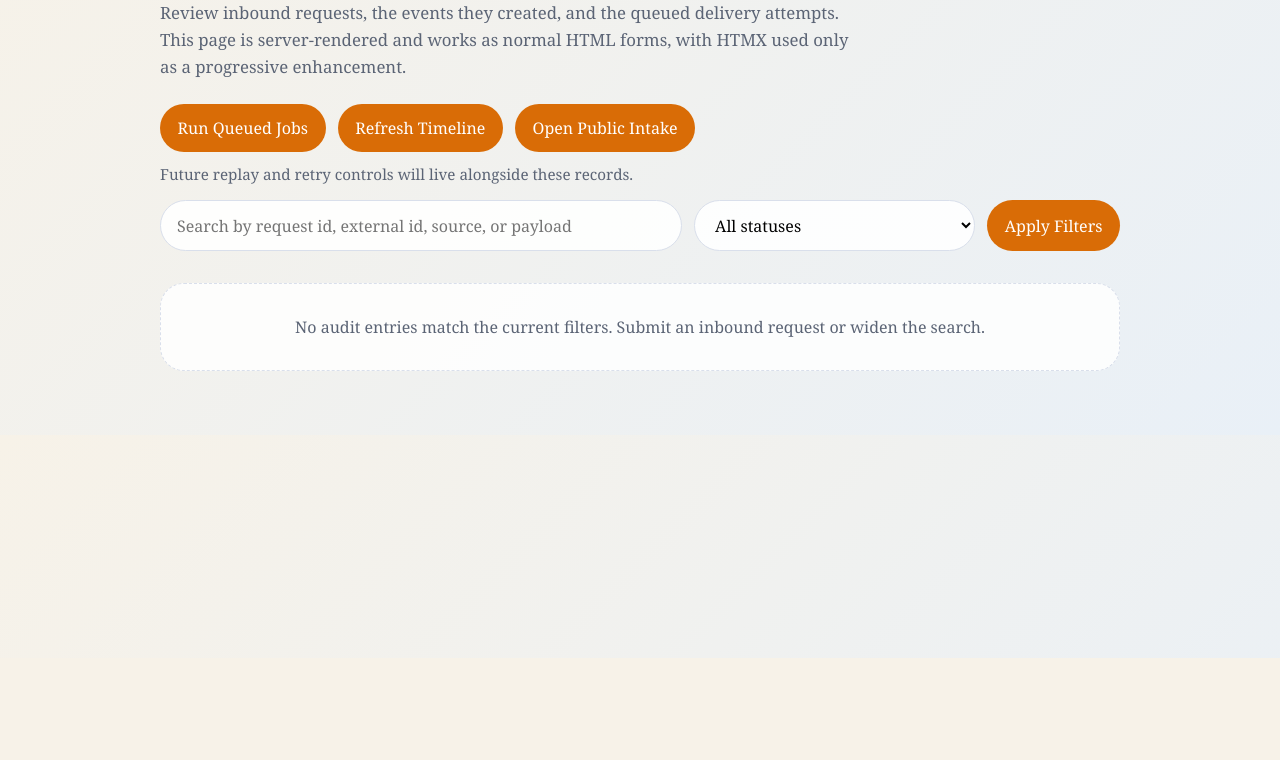
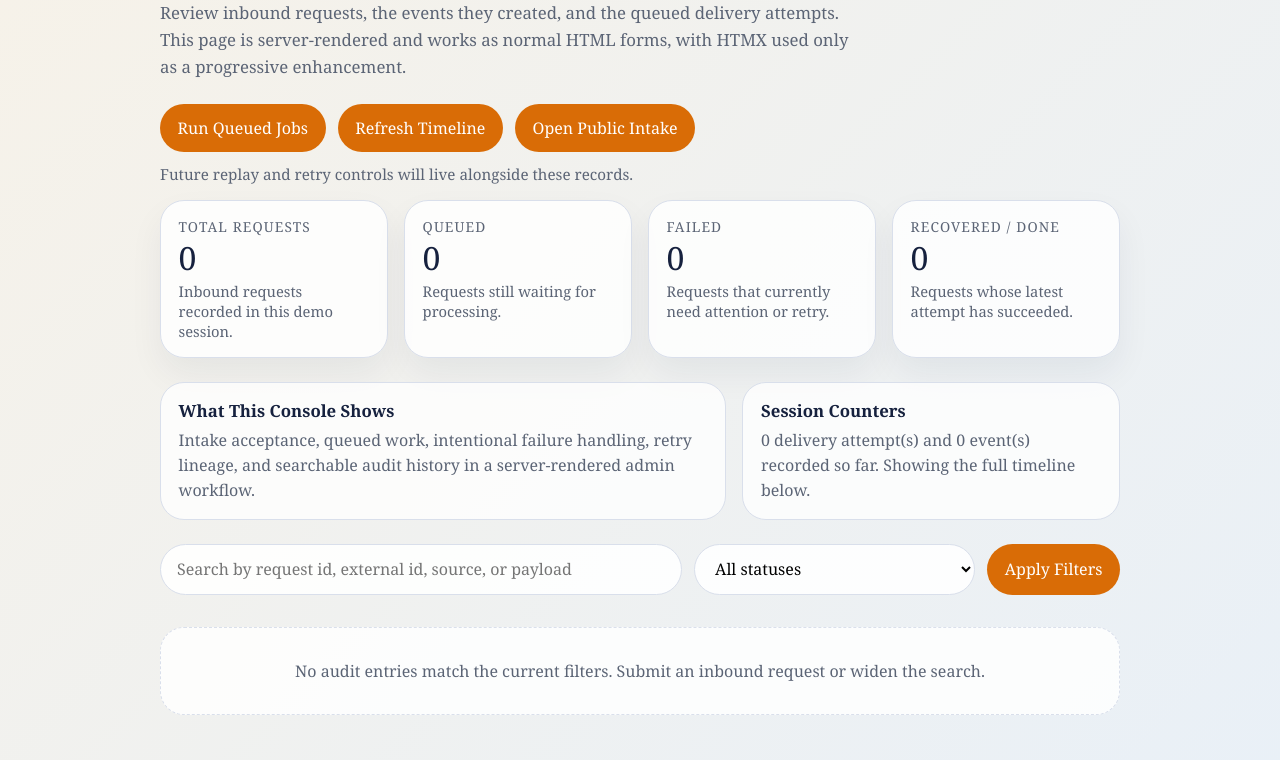
Before and after one commit to lukecode0/OpsBridge, a FastAPI app: page /admin/audit in a window 1280 px wide. Shown: the part 142-902 px from the top of the page. Before the commit the page ends 800 px from the top, so only its background shows below. Run offline with FastAPI, Linux system fonts and the light colour scheme.

Commit message:
Add admin dashboard summary metrics

```diff
--- a/app/templates/admin/audit.html
+++ b/app/templates/admin/audit.html
@@ -110,6 +110,80 @@
           grid-template-columns: 1fr;
         }
       }
+
+      .dashboard {
+        display: grid;
+        gap: 1rem;
+        grid-template-columns: repeat(4, minmax(0, 1fr));
+        margin-bottom: 1.5rem;
+      }
+
+      .metric {
+        background: rgba(255, 255, 255, 0.84);
+        border: 1px solid var(--line);
+        border-radius: 24px;
+        padding: 1rem 1.1rem;
+        box-shadow: 0 16px 34px rgba(22, 33, 62, 0.06);
+      }
+
+      .metric-label {
+        margin: 0 0 0.35rem;
+        color: var(--muted);
+        font-size: 0.86rem;
+        text-transform: uppercase;
+        letter-spacing: 0.08em;
+      }
+
+      .metric-value {
+        margin: 0;
+        font-size: 2rem;
+        line-height: 1;
+      }
+
+      .metric-note {
+        margin: 0.45rem 0 0;
+        color: var(--muted);
+        font-size: 0.92rem;
+      }
+
+      .stage {
+        display: grid;
+        gap: 1rem;
+        grid-template-columns: 1.2fr 0.8fr;
+        margin-bottom: 1.5rem;
+      }
+
+      .stage-card {
+        background: rgba(255, 255, 255, 0.78);
+        border: 1px solid var(--line);
+        border-radius: 24px;
+        padding: 1rem 1.1rem;
+      }
+
+      .stage-card h2 {
+        margin: 0 0 0.4rem;
+        font-size: 1.05rem;
+      }
+
+      .stage-card p {
+        margin: 0;
+        color: var(--muted);
+        line-height: 1.55;
+      }
+
+      @media (max-width: 900px) {
+        .dashboard,
+        .stage {
+          grid-template-columns: 1fr 1fr;
+        }
+      }
+
+      @media (max-width: 720px) {
+        .dashboard,
+        .stage {
+          grid-template-columns: 1fr;
+        }
+      }
     </style>
   </head>
   <body>
@@ -150,6 +224,46 @@
         <span class="hint">Future replay and retry controls will live alongside these records.</span>
       </section>
 
+      <section class="dashboard">
+        <article class="metric">
+          <p class="metric-label">Total Requests</p>
+          <p class="metric-value">{{ summary.total_requests }}</p>
+          <p class="metric-note">Inbound requests recorded in this demo session.</p>
+        </article>
+        <article class="metric">
+          <p class="metric-label">Queued</p>
+          <p class="metric-value">{{ summary.queued_requests }}</p>
+          <p class="metric-note">Requests still waiting for processing.</p>
+        </article>
+        <article class="metric">
+          <p class="metric-label">Failed</p>
+          <p class="metric-value">{{ summary.failed_requests }}</p>
+          <p class="metric-note">Requests that currently need attention or retry.</p>
+        </article>
+        <article class="metric">
+          <p class="metric-label">Recovered / Done</p>
+          <p class="metric-value">{{ summary.successful_requests }}</p>
+          <p class="metric-note">Requests whose latest attempt has succeeded.</p>
+        </article>
+      </section>
+
+      <section class="stage">
+        <article class="stage-card">
+          <h2>What This Console Shows</h2>
+          <p>
+            Intake acceptance, queued work, intentional failure handling, retry lineage, and searchable audit history
+            in a server-rendered admin workflow.
+          </p>
+        </article>
+        <article class="stage-card">
+          <h2>Session Counters</h2>
+          <p>
+            {{ summary.total_attempts }} delivery attempt(s) and {{ summary.total_events }} event(s) recorded so far.
+            {% if summary.active_filters %}Filters are active on the timeline below.{% else %}Showing the full timeline below.{% endif %}
+          </p>
+        </article>
+      </section>
+
       <form class="filters" action="/admin/audit" method="get">
         <input
           type="search"
```
Also changed, not shown: app/routes.py (+23 -2 lines), tests/test_admin_audit.py (+2 -0 lines), tests/test_browser_flows.py (+2 -0 lines).
